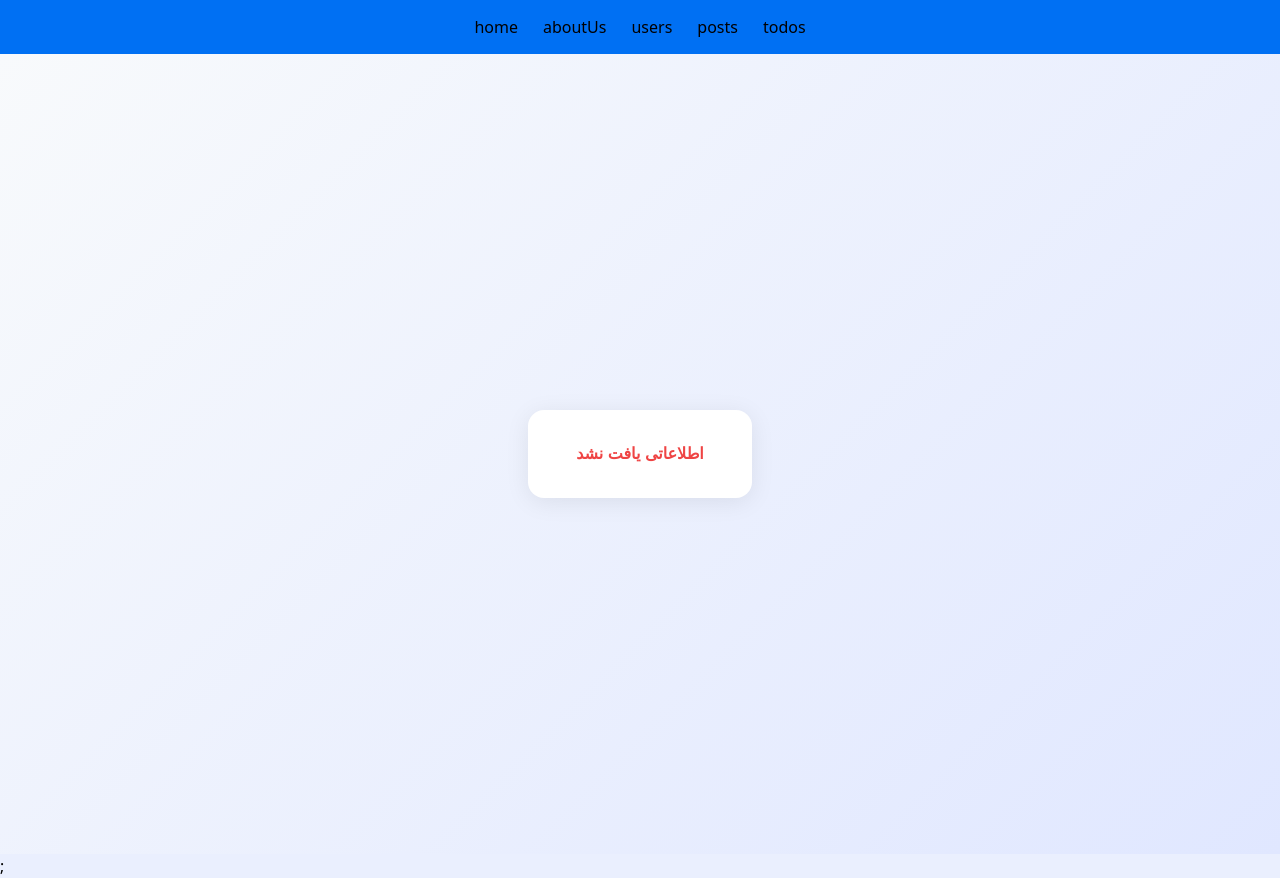
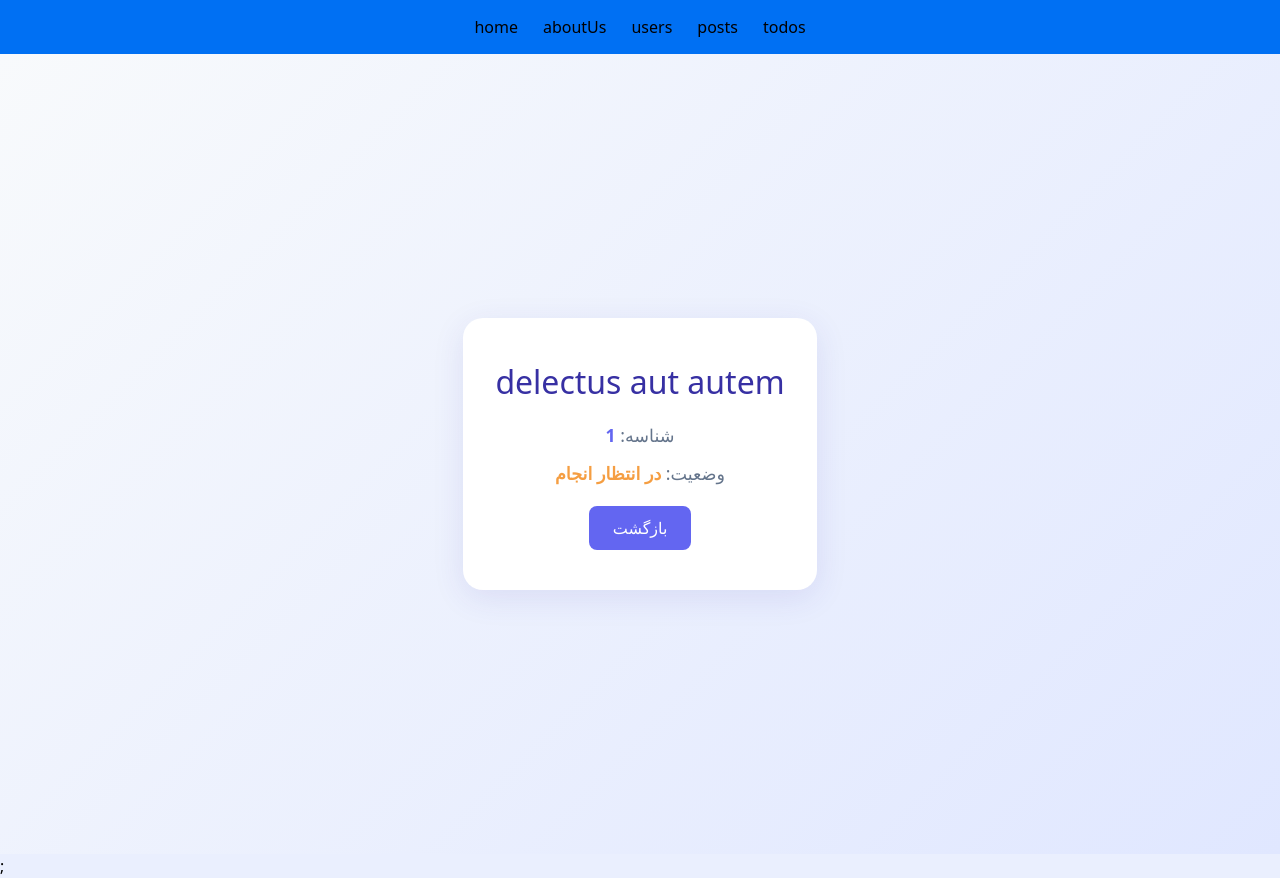
Before and after one commit to zoodfekr/learning-nextjs-pageRouter, a Next.js app: page /todos/1 in a window 1280 px wide. Built offline with nearby package versions, Linux system fonts and the light colour scheme; data requests are answered from the project's data file.

Commit message:
resolved bug in swr

```diff
--- a/pages/todos/[todoId].tsx
+++ b/pages/todos/[todoId].tsx
@@ -1,34 +1,25 @@
-'use client'
+
 import { useParams } from 'next/navigation'
 import useSWR from 'swr'
-import NotFound from '@/components/common/NotFound'
+
 import Show_Todo from '@/components/todos/Show_Todo'
 import { TodoType } from '@/types/todos'
 
-const getData = async (url: string): Promise<TodoType> => {
-    const res = await fetch(url)
+const fetcher = async (todoId: string): Promise<TodoType> => {
+    console.log({ todoId })
+    const res = await fetch(`http://localhost:9000/todos/${todoId}`)
     if (!res.ok) throw new Error('Failed to fetch')
     return res.json()
 }
 
 const TodoPage = () => {
-    const params = useParams()
-    const todoId = params?.id as string
 
-    const { data, isLoading, error } = useSWR(
-        todoId ? `http://localhost:9000/todos/${todoId}` : null,
-        getData
-    )
+    const { todoId } = useParams(); // دریافت todoId از پارامترهای URL
+    const { data, error } = useSWR(todoId, fetcher);
 
-    if (isLoading) {
-        return <div>در حال بارگذاری...</div>
-    }
+    if (error) return <div>Failed to load</div>;
+    if (!data) return <div>Loading...</div>;
 
-    if (error || !data) {
-        return <NotFound />
-    }
-
-    return <Show_Todo data={data} />
-}
-
+    return <Show_Todo data={data} />;
+};
 export default TodoPage
--- a/pages/todos/index.tsx
+++ b/pages/todos/index.tsx
@@ -10,13 +10,12 @@ const getData = async () => {
 
 
 const Todos = () => {
-    const { data, isLoading } = useSWR('getTodos', getData)
+    const { data, error } = useSWR('getTodos', getData)
 
-    return isLoading ? (
-        <div>Loading...</div>
-    ) : (
-        <Show_Todos data={data} />
-    )
+    if (error) return <div>Failed to load</div>
+    if (!data) return <div>Loading...</div>
+    return <Show_Todos data={data} />
+
 }
 
 export default Todos
```
